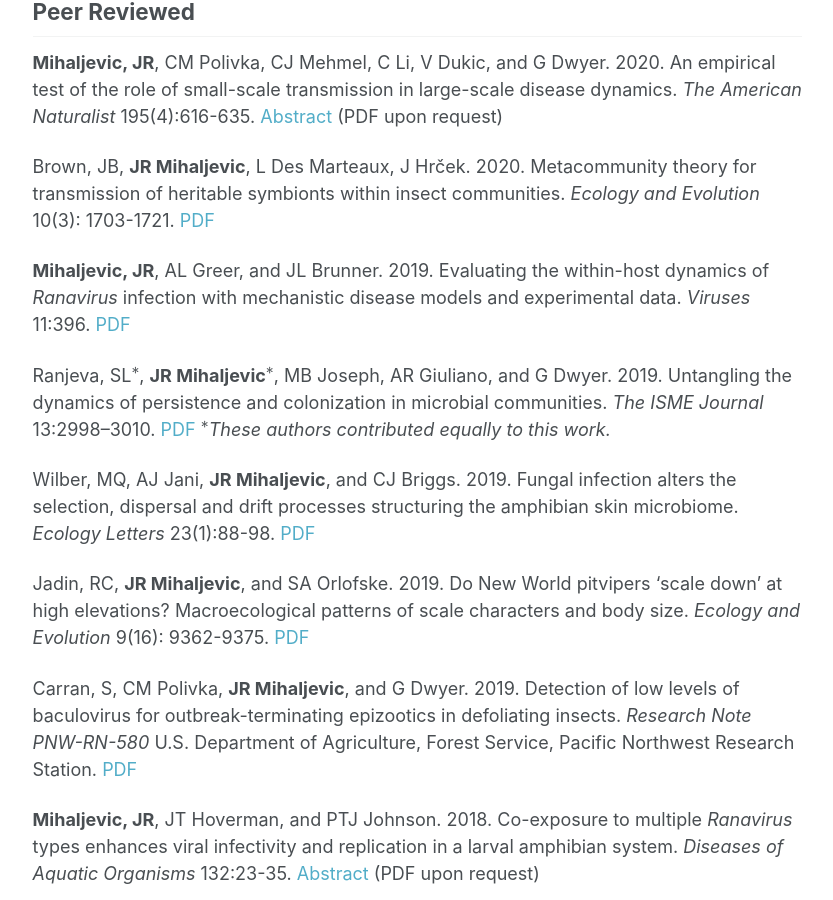
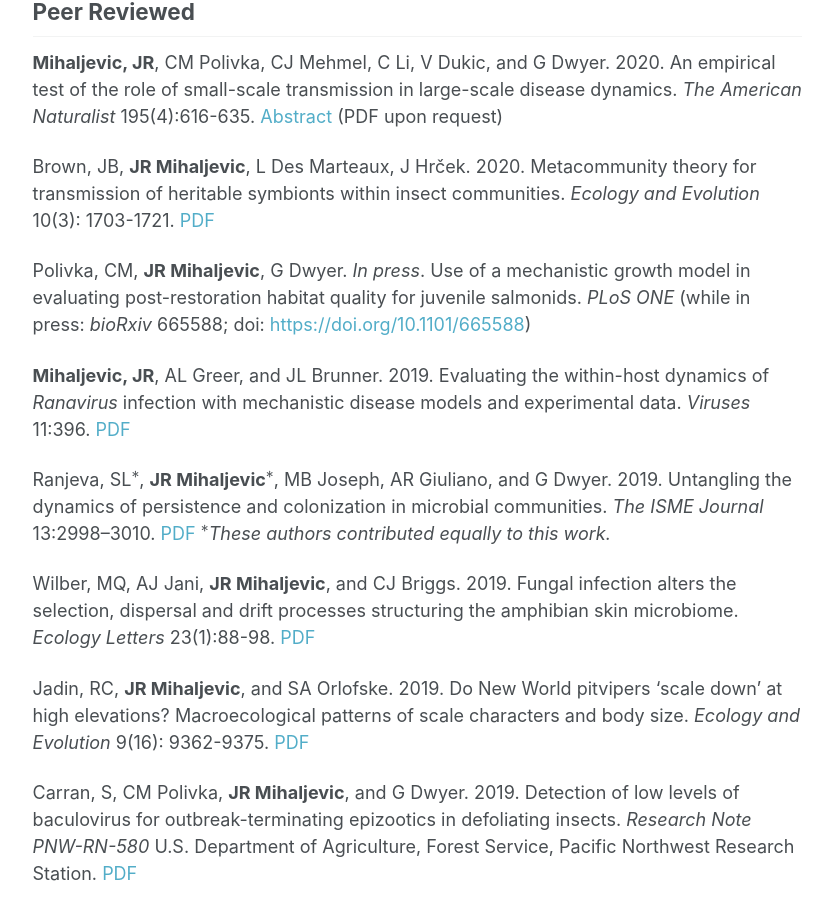
Before and after one commit to jrmihalj/jrmihalj.github.io, a Jekyll site: the page built from _pages/pubs.md, in a window 1280 px wide and 900 px high, scrolled down 1125 px. Shown: the whole window, without its empty margins (249-1082 px from the left). Built offline with Jekyll 4.4.1, drawn with Linux system fonts in a browser that asks for light colours; formulas are drawn with MathJax 3; our own code applies the rules of GitHub Pages for plain Markdown files; some of the changed text lies outside the part shown.

Commit message:
added in press Polivka

```diff
--- a/_pages/pubs.md
+++ b/_pages/pubs.md
@@ -7,12 +7,13 @@ header:
 permalink: /publications/
 ---
 
-
 ## Peer Reviewed
 
 **Mihaljevic, JR**, CM Polivka, CJ Mehmel, C Li, V Dukic, and G Dwyer. 2020. An empirical test of the role of small-scale transmission in large-scale disease dynamics. *The American Naturalist* 195(4):616-635. [Abstract](https://www.journals.uchicago.edu/doi/abs/10.1086/707457?journalCode=an){:target="_blank"} (PDF upon request)
 
 Brown, JB, **JR Mihaljevic**, L Des Marteaux, J Hrček. 2020. Metacommunity theory for transmission of heritable symbionts within insect communities. *Ecology and Evolution* 10(3): 1703-1721. [PDF](https://onlinelibrary.wiley.com/doi/epdf/10.1002/ece3.5754){:target="_blank"}
+
+Polivka, CM, **JR Mihaljevic**, G Dwyer. *In press*. Use of a mechanistic growth model in evaluating post-restoration habitat quality for juvenile salmonids. *PLoS ONE* (while in press: *bioRxiv* 665588; doi: [https://doi.org/10.1101/665588](https://doi.org/10.1101/665588){:target="_blank"})
 
 **Mihaljevic, JR**, AL Greer, and JL Brunner. 2019. Evaluating the within-host dynamics of *Ranavirus* infection with mechanistic disease models and experimental data. *Viruses* 11:396. [PDF](https://www.mdpi.com/1999-4915/11/5/396){:target="_blank"}
 
```
Also changed, not shown: other parts of _pages/pubs.md (+0 -5 lines).
